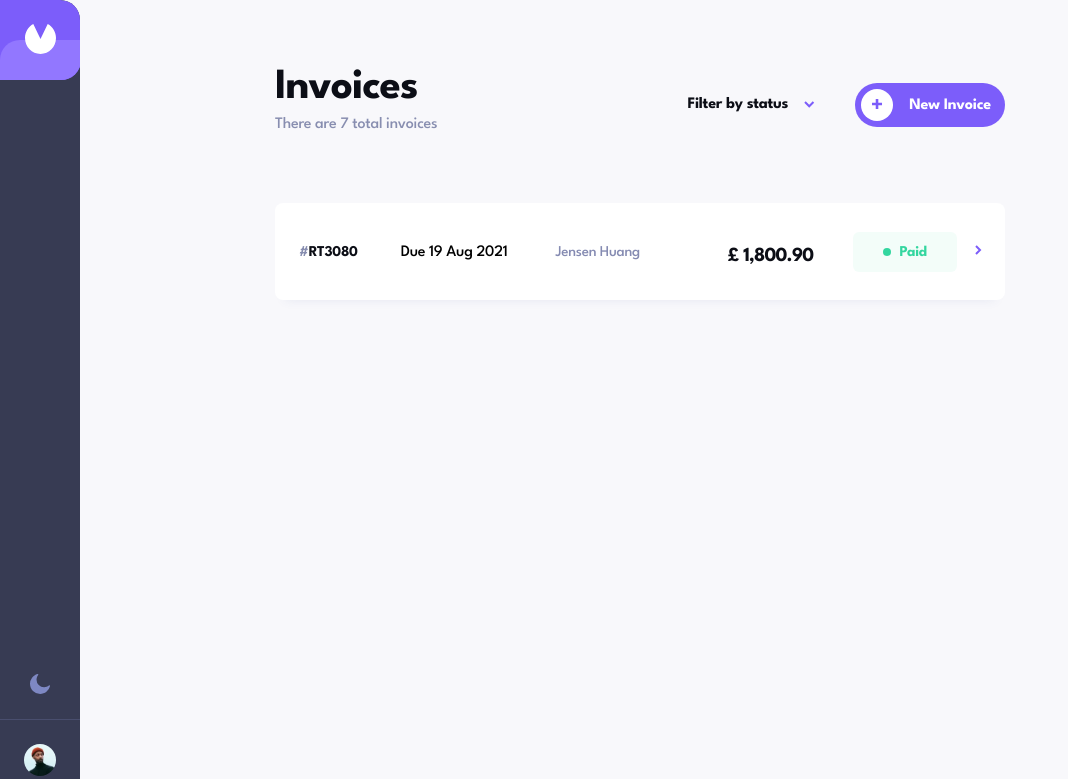
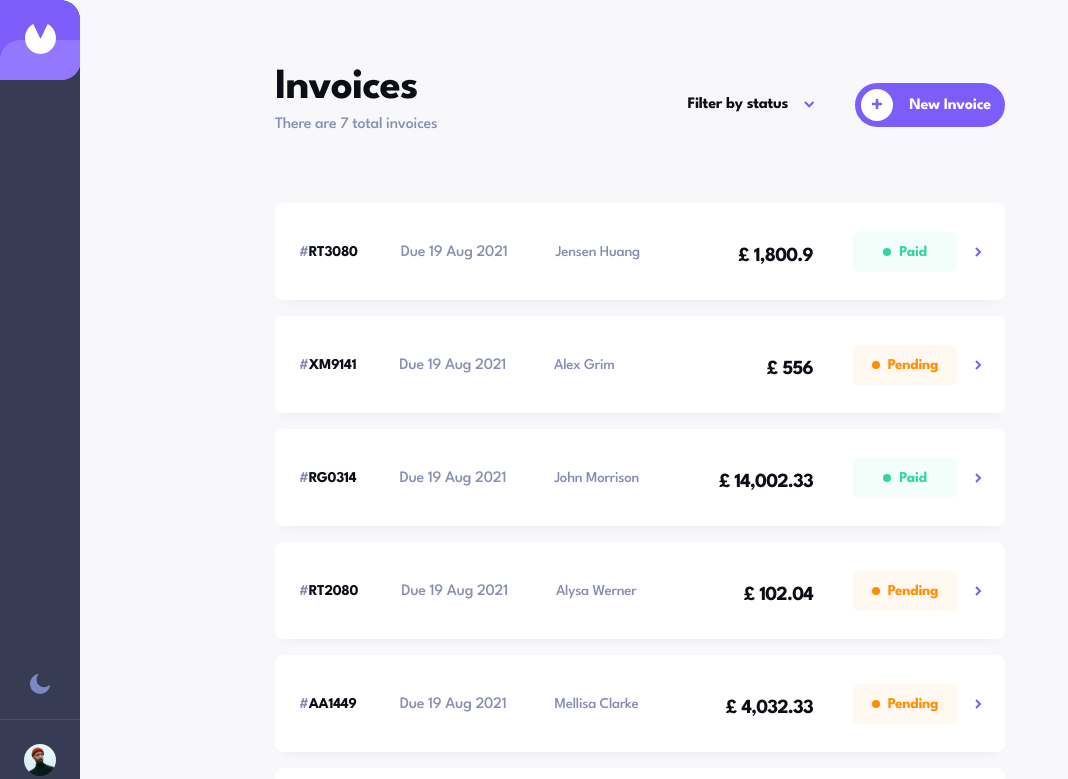
Before and after one commit to MichalTrubini/NEXT-Invoice-app, a Next.js app: page / in a window 1280 px wide. Shown: the top 779 px of the page, without its empty margins (0-1068 px from the left). Built offline with nearby package versions, Linux system fonts and the light colour scheme.

Commit message:
invoice overview design phase WIP

```diff
--- a/src/components/home/invoiceItems.module.css
+++ b/src/components/home/invoiceItems.module.css
@@ -34,15 +34,17 @@
 }
 
 .statusContainer {
-  padding: 1.3rem 3rem;
-  background: rgba(51, 214, 159, 0.06);
+  width: 104px;
+  padding: 1.3rem 0;
   border-radius: 6px;
   display: flex;
+  justify-content: center;
   gap: 0.8rem;
+
 }
 
 .status {
-  color: #33d69f;
+  text-transform:capitalize;
   font-weight: 700;
 }
 
@@ -53,7 +55,7 @@
   display: block;
   position: relative;
   top: 3px;
-  background-color: #33d69f;
+
 }
 
 .price {
@@ -61,6 +63,33 @@
   letter-spacing: -0.8px;
   font-weight: 700;
   margin-top: 0.8rem;
+}
+
+.paid {
+    background: rgba(51, 214, 159, 0.06);
+    color: #33d69f;
+}
+
+.paidCircle {
+    background-color: #33d69f;
+}
+
+.pending {
+    background: rgba(255, 143, 0, 0.06);
+    color: #FF8F00;
+}
+
+.pendingCircle {
+    background-color: #FF8F00;
+}
+
+.draft {
+    background: rgba(55, 59, 83, 0.06);
+    color: #373B53;
+}
+
+.draftCircle {
+    background-color: #373B53;
 }
 
 @media screen and (min-width: 768px) {
@@ -93,7 +122,6 @@
 }
 
 @media screen and (min-width: 1024px) {
-
   .date {
     margin-left: 4.3rem;
   }
@@ -110,5 +138,6 @@
   .arrowIcon {
     position: absolute;
     right: -25px;
+    top: 15px;
   }
 }
--- a/src/components/home/invoiceItems.tsx
+++ b/src/components/home/invoiceItems.tsx
@@ -4,33 +4,43 @@ import ThemeContext from "../../shared/store/theme-context";
 import { useContext } from "react";
 import arrow from "../../../public/assets/icon-arrow-right.svg";
 import Image from "next/image";
+import data from "../../../data.json";
 
 const InvoiceItems = () => {
   const { setThemeStyles } = useContext(ThemeContext);
   const tabletBreakpoint = 768;
-
+console.log(data.length)
   return (
     <div className={styles.invoiceItems}>
-      <div className={`${styles.invoiceItem} ${setThemeStyles('invoiceItem')}`}>
+      {data.map((item) => (
+        <div className={`${styles.invoiceItem} ${setThemeStyles("invoiceItem")}`} key={item.id}>
           <div className={styles.topRow}>
             <h2 className={styles.invoiceHeader}>
-            <span className={setThemeStyles('textTwo')}>#</span><span className={setThemeStyles('textOne')}>RT3080</span>
+              <span className={setThemeStyles("textTwo")}>#</span>
+              <span className={setThemeStyles("textOne")}>{item.id}</span>
             </h2>
-          {useScreenWidth() > tabletBreakpoint - 1 && <p className={styles.date}>Due 19 Aug 2021</p>}
-          <p className={`${styles.name} ${setThemeStyles('textThree')}`}>Jensen Huang</p>
+            {useScreenWidth() > tabletBreakpoint - 1 && (
+              <p className={`${styles.date} ${setThemeStyles("textTwo")}`}>Due 19 Aug 2021</p>
+            )}
+            <p className={`${styles.name} ${setThemeStyles("textThree")}`}>{item.clientName}</p>
           </div>
           <div className={styles.bottomRow}>
             <div>
-            {useScreenWidth() < tabletBreakpoint && <p className={`${styles.date} ${setThemeStyles('textTwo')}`}>Due 19 Aug 2021</p>}
-            <p className={`${styles.price} ${setThemeStyles('textOne')}`}>£ 1,800.90</p>
+              {useScreenWidth() < tabletBreakpoint && (
+                <p className={`${styles.date} ${setThemeStyles("textTwo")}`}>Due 19 Aug 2021</p>
+              )}
+              <p className={`${styles.price} ${setThemeStyles("textOne")}`}>{`£ ${item.total.toLocaleString("en-US")}`}</p>
             </div>
-          <div className={styles.statusContainer}>
-            <div className={styles.circle}></div>
-            <p className={styles.status}>Paid</p>
-            {useScreenWidth() > tabletBreakpoint - 1 && <Image src={arrow} alt='arrow' className={styles.arrowIcon}/>}
+            <div className={`${styles.statusContainer} ${item.status === 'paid' ? styles.paid : item.status === 'pending' ? styles.pending : setThemeStyles("draft")}`}>
+              <div className={`${styles.circle} ${item.status === 'paid' ? styles.paidCircle : item.status === 'pending' ? styles.pendingCircle : setThemeStyles("draftCircle")}`}></div>
+              <p className={styles.status}>{item.status}</p>
+              {useScreenWidth() > tabletBreakpoint - 1 && (
+                <Image src={arrow} alt="arrow" className={styles.arrowIcon} />
+              )}
             </div>
           </div>
         </div>
+      ))}
     </div>
   );
 };
--- a/src/shared/store/theme-context.js
+++ b/src/shared/store/theme-context.js
@@ -13,7 +13,9 @@ export function ThemeProvider({ children }) {
         textOne: "text-colorOne-lightTheme",
         textTwo: "text-colorTwo-lightTheme",
         textThree: "text-colorThree-lightTheme",
-        invoiceItem: "background-invoice-lightTheme"
+        invoiceItem: "background-invoice-lightTheme",
+        draft: 'background-draft-lightTheme',
+        draftCircle: 'background-draftCircle-lightTheme'
       },
       themeDark: {
         backgroundMain: "background-main-darkTheme",
@@ -21,7 +23,9 @@ export function ThemeProvider({ children }) {
         textOne: "text-colorOne-darkTheme",
         textTwo: "text-colorTwo-darkTheme",
         textThree: "text-colorThree-darkTheme",
-        invoiceItem: "background-invoice-DarkTheme"
+        invoiceItem: "background-invoice-DarkTheme",
+        draft: 'background-draft-darkTheme',
+        draftCircle: 'background-draftCircle-darkTheme'
       }
     };
 
--- a/src/shared/styles/globals.css
+++ b/src/shared/styles/globals.css
@@ -1,21 +1,21 @@
 :root {
-  --black: #0C0E16;
+  --black: #0c0e16;
   --blackish: #141625;
-  --greyish: #F8F8FB;
-  --darkBlue: #1E2139;
-  --red: #EC5757;
-  --pink: #FF9797;
-  --purple: #7C5DFA;
-  --purplish: #9277FF;
-  --darkGrey: #373B53;
+  --greyish: #f8f8fb;
+  --darkBlue: #1e2139;
+  --red: #ec5757;
+  --pink: #ff9797;
+  --purple: #7c5dfa;
+  --purplish: #9277ff;
+  --darkGrey: #373b53;
   --white: #fff;
-  --blueGrey: #888EB0;
-  --lightBlueGrey:#DFE3FA;
+  --blueGrey: #888eb0;
+  --lightBlueGrey: #dfe3fa;
 }
 
 html,
 body {
-  font-family: 'League Spartan', sans-serif;
+  font-family: "League Spartan", sans-serif;
   font-size: 62.5%;
   scroll-behavior: smooth;
   width: 100%;
@@ -40,7 +40,9 @@ p {
   font-weight: 500;
 }
 
-h1, h2, h3 {
+h1,
+h2,
+h3 {
   font-weight: 700;
 }
 
@@ -65,7 +67,7 @@ input[type="number"] {
 
 /************LIGHT THEME*************/
 .header-color-lightTheme {
-background-color: #373B53;
+  background-color: #373b53;
 }
 
 .background-main-lightTheme {
@@ -85,13 +87,22 @@ background-color: #373B53;
 }
 
 .text-colorThree-lightTheme {
-color: #858BB2;
+  color: #858bb2;
+}
+
+.background-draft-lightTheme {
+  background: rgba(55, 59, 83, 0.06);
+  color: #373b53;
+}
+
+.background-draftCircle-lightTheme {
+ background-color: #373B53;
 }
 
 /************DARK THEME*************/
 
 .header-color-darkTheme {
-background-color: #1E2139;
+  background-color: #1e2139;
 }
 
 .background-main-darkTheme {
@@ -112,9 +123,18 @@ background-color: #1E2139;
 
 .text-colorThree-darkTheme {
   color: var(--white);
-  }
+}
 
-@media screen and (min-width:768px) {
+.background-draft-darkTheme {
+  background: rgba(223, 227, 250, 0.06);
+  color: #DFE3FA;
+}
+
+.background-draftCircle-darkTheme {
+  background-color: #DFE3FA;
+ }
+
+@media screen and (min-width: 768px) {
   main {
     min-height: calc(100vh - 80px);
     margin-top: 80px;
@@ -122,7 +142,7 @@ background-color: #1E2139;
   }
 }
 
-@media screen and (min-width:1024px) {
+@media screen and (min-width: 1024px) {
   main {
     min-height: 100vh;
     margin: 0 auto;
```
Lines whose indentation alone changed are shown as unchanged.
